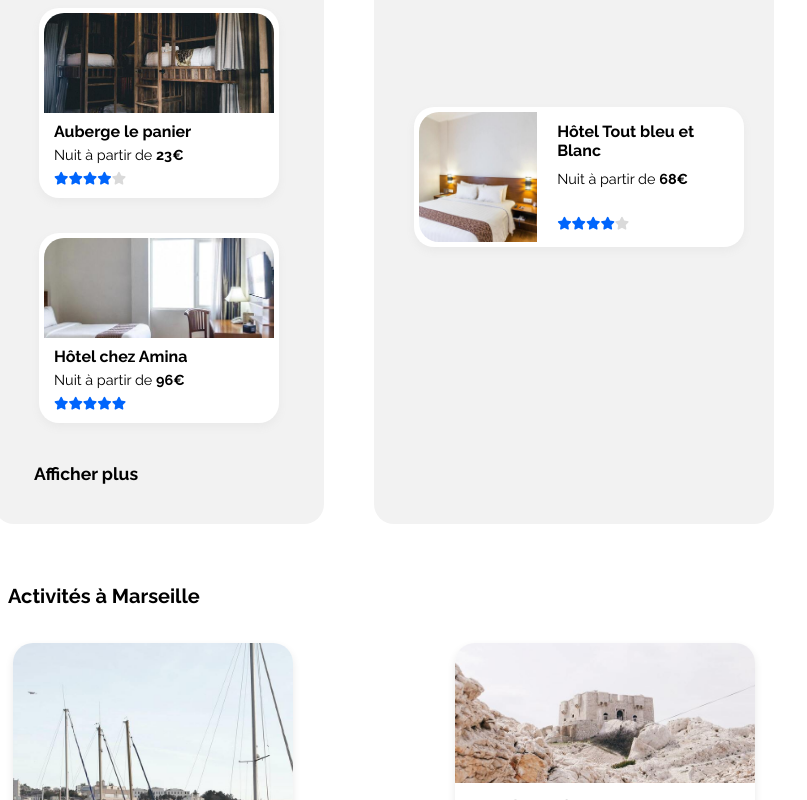
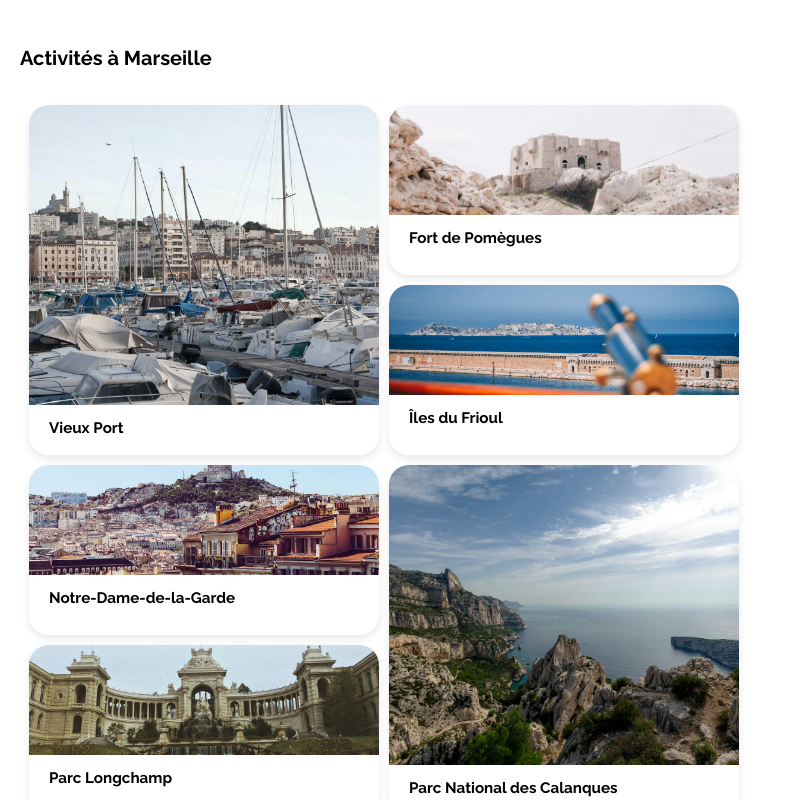
Before and after one commit to Zlastaneur/StanleyDefer_2_03122020, a plain HTML site: page index.html in a window 768 px wide. Shown: the part 1480-2280 px from the top of the page, 807 px wide, since content can reach past the window. Drawn offline with Linux system fonts and the light colour scheme.

Commit message:
Ajout de la version tablette

```diff
--- a/index.html
+++ b/index.html
@@ -219,7 +219,7 @@
     <section id="sectionActivities">
         <div class="container">
             <h2>Activités à Marseille</h2>
-            <div class="card">
+            <div class="card one">
                 <a href="">
                     <img src="./images/activites/3_medium/reno-laithienne-QUgJhdY5Fyk-unsplash.jpg" alt="Vieux Port">
                     <div class="cardText">
@@ -227,7 +227,7 @@
                     </div>
                 </a>
             </div>
-            <div class="twoCards">
+            <div class="twoCards two">
             <div class="cardSmall">
                 <a href="">
                     <img src="./images/activites/3_medium/paul-hermann-QFTrLdQIRhI-unsplash.jpg" alt="Fort de Pomègues">
@@ -245,7 +245,7 @@
                 </a>
             </div>
             </div>
-            <div class="card">
+            <div class="card three">
                 <a href="">
                     <img src="./images/activites/3_medium/kilyan-sockalingum-NR8-cBCN3aI-unsplash.jpg" alt="Parc National des Calanques">
                     <div class="cardText">
@@ -253,7 +253,7 @@
                     </div>
                 </a>
             </div>
-            <div class="twoCards">
+            <div class="twoCards four">
             <div class="cardSmall">
                 <a href="">
                     <img src="./images/activites/3_medium/florian-wehde-xW9e8gdotxI-unsplash.jpg" alt="Notre-Dame-de-la-Garde">
--- a/style.css
+++ b/style.css
@@ -398,7 +398,6 @@ i.fas.fa-star.empty{
 }
 
 #sectionLodging .container{
-	display: flex;
 	max-width: 850px;
 	height: 100%;
 	background-color: #F2F2F2;
@@ -475,7 +474,6 @@ i.fas.fa-star.empty{
 /*-------------Popular section---------------*/
 
 #sectionPopular .container{
-	display: flex;
 	max-width: 400px;
 	background-color: #F2F2F2;
 	border-radius: 20px;
@@ -566,7 +564,6 @@ background-color: #DEEBFF;
 }
 
 #sectionActivities .container{
-	display: flex;
 	flex-flow: row wrap;
 	justify-content: space-between;
 	max-height: 550px;
@@ -796,19 +793,13 @@ XL devices : min-width: 1300px
 
 	form.searchButton input[type=text]{
 		max-width: 60%;
-		padding: 15px;
 	}
 
 	form.searchButton button{
 		width: 52px;
 		height: 52px;
 		padding: 10px;
-		background: #2196F3;
-		color: white;
-		font-size: 1em;
 		border-radius: 15px;
-		border: 1px solid #F2F2F2;
-		border-left: none;
 		right: 10px;
 		margin: 0;
 	}
@@ -864,9 +855,8 @@ XL devices : min-width: 1300px
 	}
 
 	#sectionPopular .container{
+		margin: 0px;
 		max-width: 100%;
-		width: 100%;
-		margin: 0px;
 		border-radius: 0px;
 		padding: 30px 20px;
 		flex-flow: no-wrap column;
@@ -896,6 +886,7 @@ XL devices : min-width: 1300px
 	}
 
 	#sectionPopular .cardText{
+		box-sizing: border-box;
 		padding-left: 15px;
 		padding-right: 10px;
 		width: 100%;
@@ -993,7 +984,6 @@ XL devices : min-width: 1300px
 	/*--------------Footer---------------*/
 
 	footer .container{
-		width: 100%;
 		display: flex;
 		flex-direction: column;
 		align-items: flex-start;
@@ -1022,10 +1012,196 @@ XL devices : min-width: 1300px
 	}
 }
 
-@media screen and (max-width: 991px){
+@media screen and (min-width: 768px) and (max-width: 991px){
+	body{
+		width: 100%;
+		overflow-x: hidden;
+		margin: 0;
+	}
+
+	.container{
+
+		max-width: 100%;
+
+	}
+
+	/*--------------Header---------------*/
+
+	header{
+		width: 100%;
+	}
+
+	header .container{
+		padding: 0 20px;
+	}
+
+	/*--------------Filters---------------*/
+
+	#sectionFilters .container{
+		padding: 0 20px;
+	}
+
+	.filters{
+		justify-content: flex-start;
+	}
+
+	/*--------------Container-------------*/
+
+	.mainContainer{
+		display: flex;
+		width: 100%;
+		flex-flow: wrap column;
+	}
+	/*--------------Lodging---------------*/
+
+	#sectionLodging{
+		margin-right: 0px;
+	}
+
+	#sectionLodging .container{
+		border-radius: 0px;
+		max-width: 100%;
+		padding: 40px 20px 30px 20px;
+		justify-content: center;
+	}
+
+	#sectionLodging .card{
+		width: 220px;
+		height: 200px;
+		margin: 0 5px 20px 0;
+	}
+
+	#sectionLodging .card img{
+		width: 220px;
+	}
+
+	#sectionLodging div.card a{
+		width: 220px;
+		height: 200px;
+	}
+
+	#sectionLodging .cardText{
+		padding-top: 5px;
+	}
+
+	/*--------------Popular---------------*/
+	#sectionPopular{
+		max-width: 100%;
+		order: 1;
+	}
+
+	#sectionPopular .container{
+		max-width: 100%;
+		background-color: white;
+		border-radius: 0px;
+		padding: 30px 20px;
+		justify-content: center;
+	}
+
+	.titlePopular{
+		margin-bottom: 30px;
+	}
+
+	#sectionPopular a{
+		width: 220px;
+		height:300px;
+		margin: 10px;
+	}
+
+	#sectionPopular .card{
+		width: 220px;
+		height: 300px;
+		flex-direction: column;
+		box-sizing: border-box;
+	}
+
+	#sectionPopular .card img{
+		height: 140px;
+		width: 210px;
+		border-radius: 20px 20px 0 0;
+	}
+
+	#sectionPopular .cardText{
+		padding: 10px 20px 0px 20px;
+	}
+
+	#sectionPopular div.cardText span{
+		top: 120px;
+	}
+	/*--------------Activities------------*/
+
+	#sectionActivities .container{
+		max-height: 100%;
+		padding: 20px;
+		margin-top: 0px;
+		margin-bottom: 0px;
+		border-radius: 0px;
+		justify-content: center;
+	}
+
+	#sectionActivities .card{
+		width: 350px;
+		height: 350px;
+		box-shadow: 0 4px 8px 0 #e9e9e9;
+		border-radius: 20px;
+		background-color: white;
+		margin: 5px;
+	}
+
+	#sectionActivities .cardSmall{
+		width: 350px;
+		height: 170px;
+	}
+
+	#sectionActivities a{
+		width: 350px;
+		height:350px;
+	}
+
+	#sectionActivities .card img{
+		width: 350px;
+		height: 300px;
+	}
+
+	#sectionActivities .cardSmall img{
+		width: 350px;
+		height: 110px;
+	}
+
+	.twoCards{
+		max-height: 350px;
+		max-width: 350px;
+		margin: 5px;
+	}
+
+	.one{
+		order: 1;
+	}
+
+	.two{
+		order: 1;
+	}
+
+	.three{
+		order: 4;
+	}
+
+	.four{
+		order: 3;
+	}
+
+	/*--------------Footer----------------*/
+
+	footer .container{
+		padding: 10px 20px;
+		justify-content: center;
+	}
+
+	footer .container div{
+		margin-right: 50px;
+	}
+}
+
+@media screen and (min-width: 992px) and (max-width: 1299px){
 
 }
-
-@media screen and (max-width: 1299px){
-
-}
```
